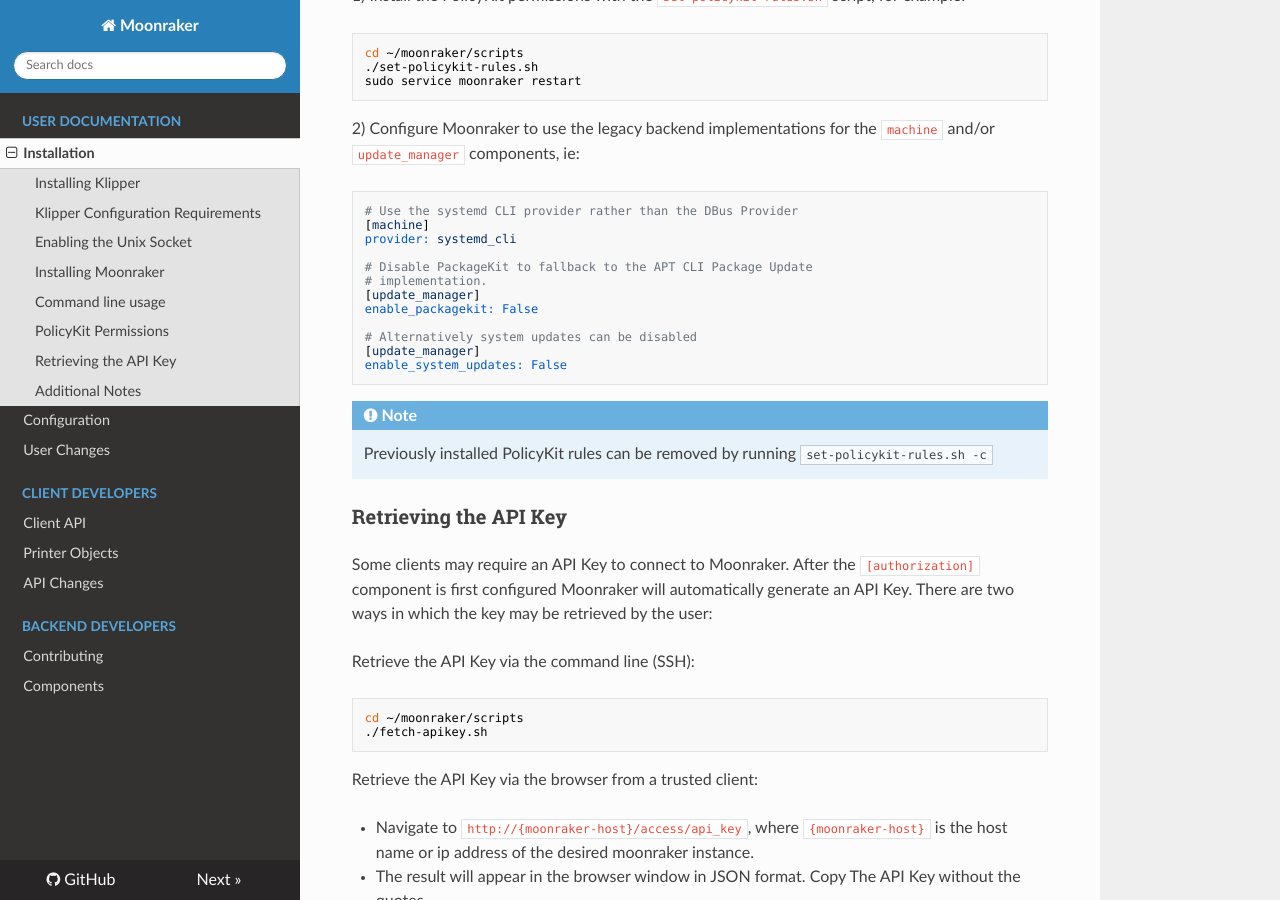
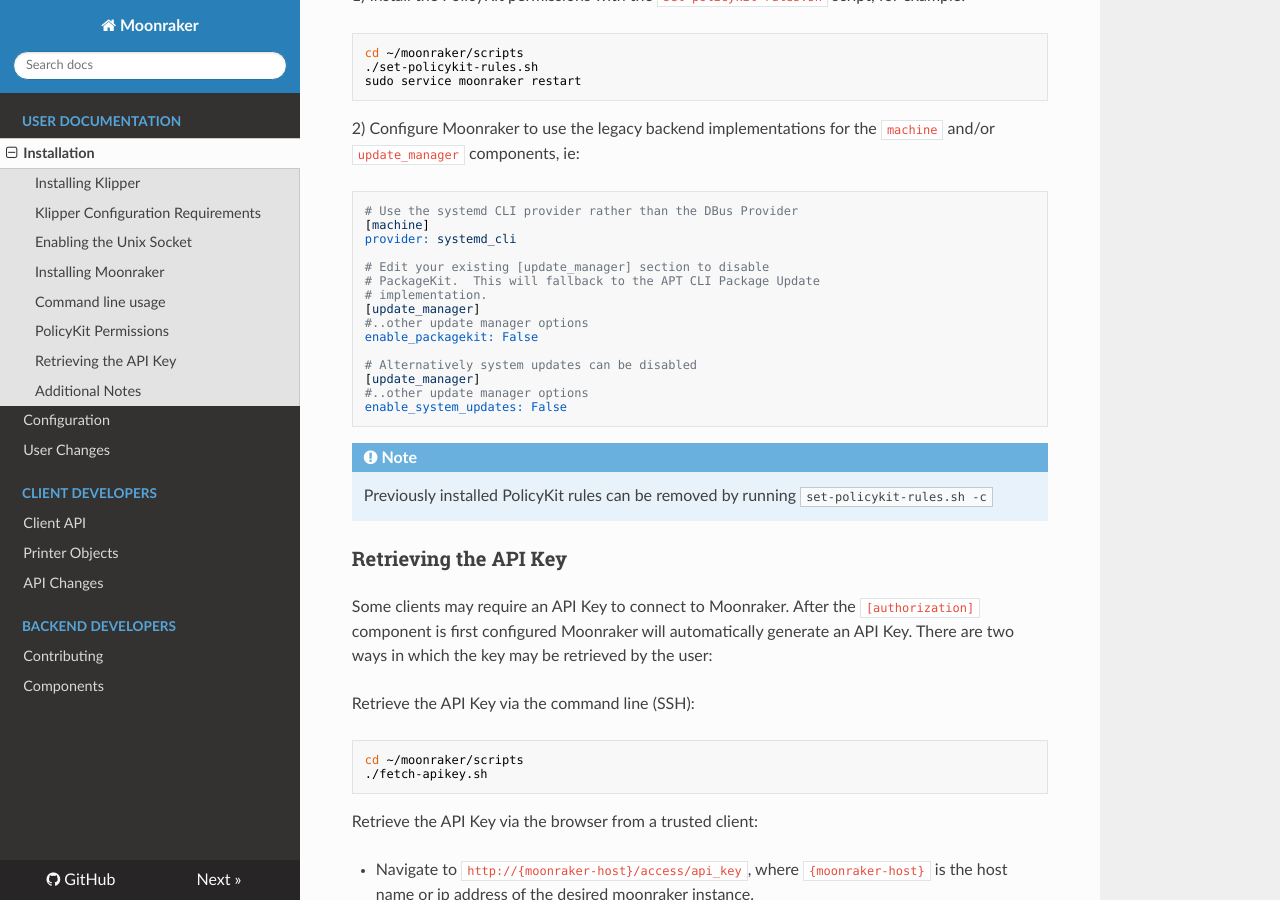
Before and after one commit to Marirossibn/moonraker, an MkDocs documentation site: the page built from docs/installation.md, in a window 1280 px wide and 900 px high, scrolled down 4206 px. Built offline with MkDocs 1.6.1, drawn with Linux system fonts in a browser that asks for light colours; nearby versions of some CDN libraries.

Commit message:
docs: clarify PackageKit documentation
Signed-off-by:  Eric Callahan <arksine.code@gmail.com>

````diff
--- a/docs/installation.md
+++ b/docs/installation.md
@@ -226,13 +226,16 @@
 [machine]
 provider: systemd_cli
 
-# Disable PackageKit to fallback to the APT CLI Package Update
+# Edit your existing [update_manager] section to disable
+# PackageKit.  This will fallback to the APT CLI Package Update
 # implementation.
 [update_manager]
+#..other update manager options
 enable_packagekit: False
 
 # Alternatively system updates can be disabled
 [update_manager]
+#..other update manager options
 enable_system_updates: False
 ```
 
````
